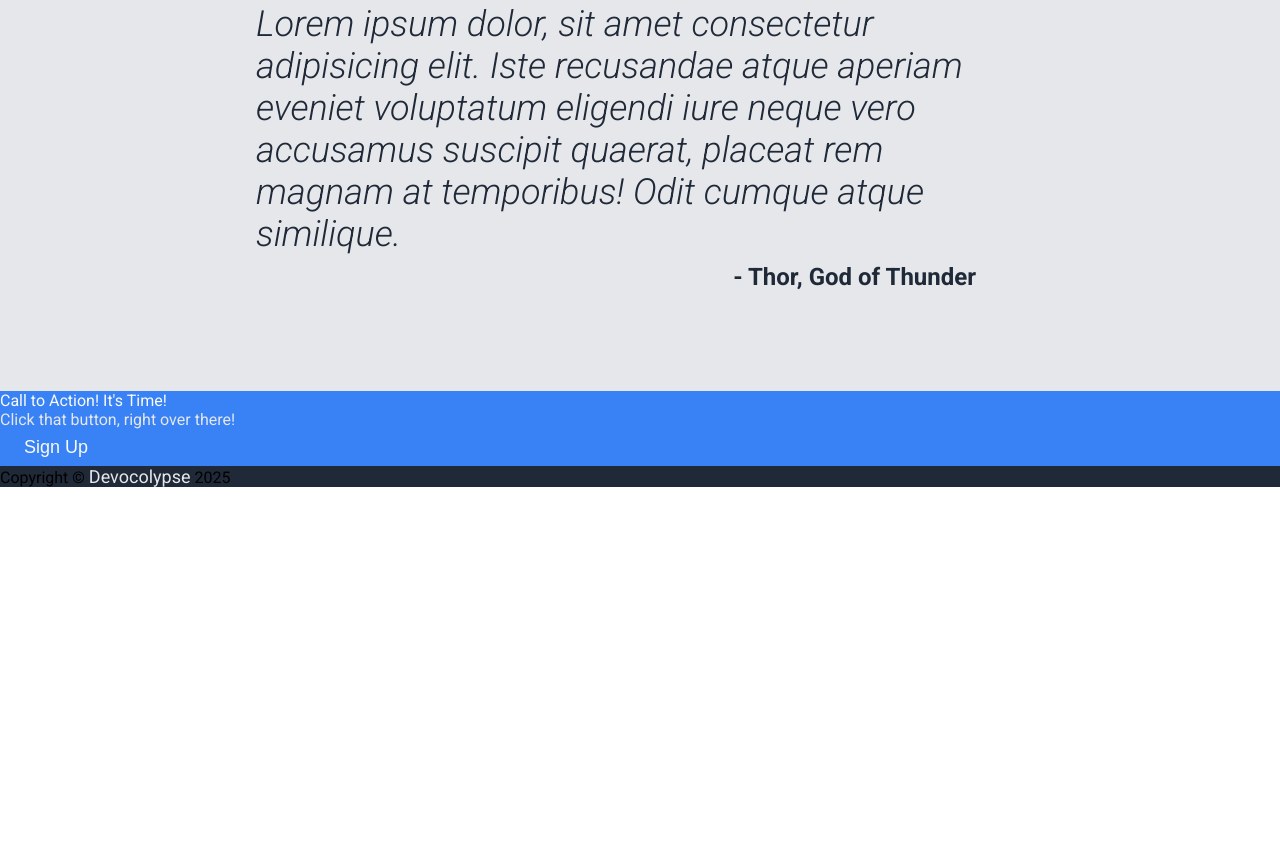
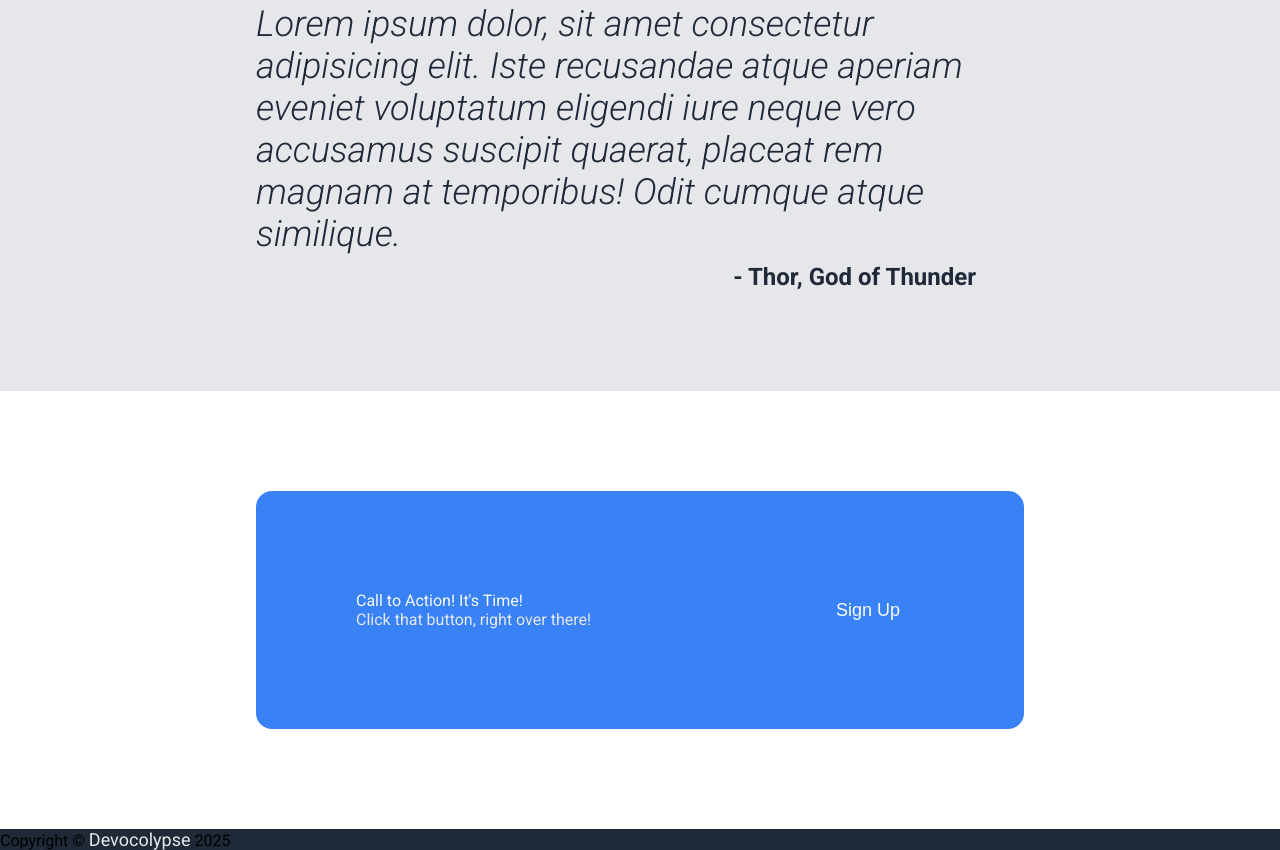
Before and after one commit to Devocolypse/odin-landing-page, a plain HTML site: page index.html in a window 1280 px wide. Shown: the part 1149-1999 px from the top of the page. Before the commit the page ends 1636 px from the top, so only its background shows below. Drawn offline with Linux system fonts and the light colour scheme.

Commit message:
style: Apply spacing (outer/inner) to CTA

```diff
--- a/style.css
+++ b/style.css
@@ -123,6 +123,12 @@ footer {
 
 .cta {
   background-color: #3882f6;
+  width: 60%;
+  margin: 100px auto;
+  display: flex;
+  padding: 100px;
+  border-radius: 16px;
+  justify-content: space-between;
 }
 
 .cta-title {
```
